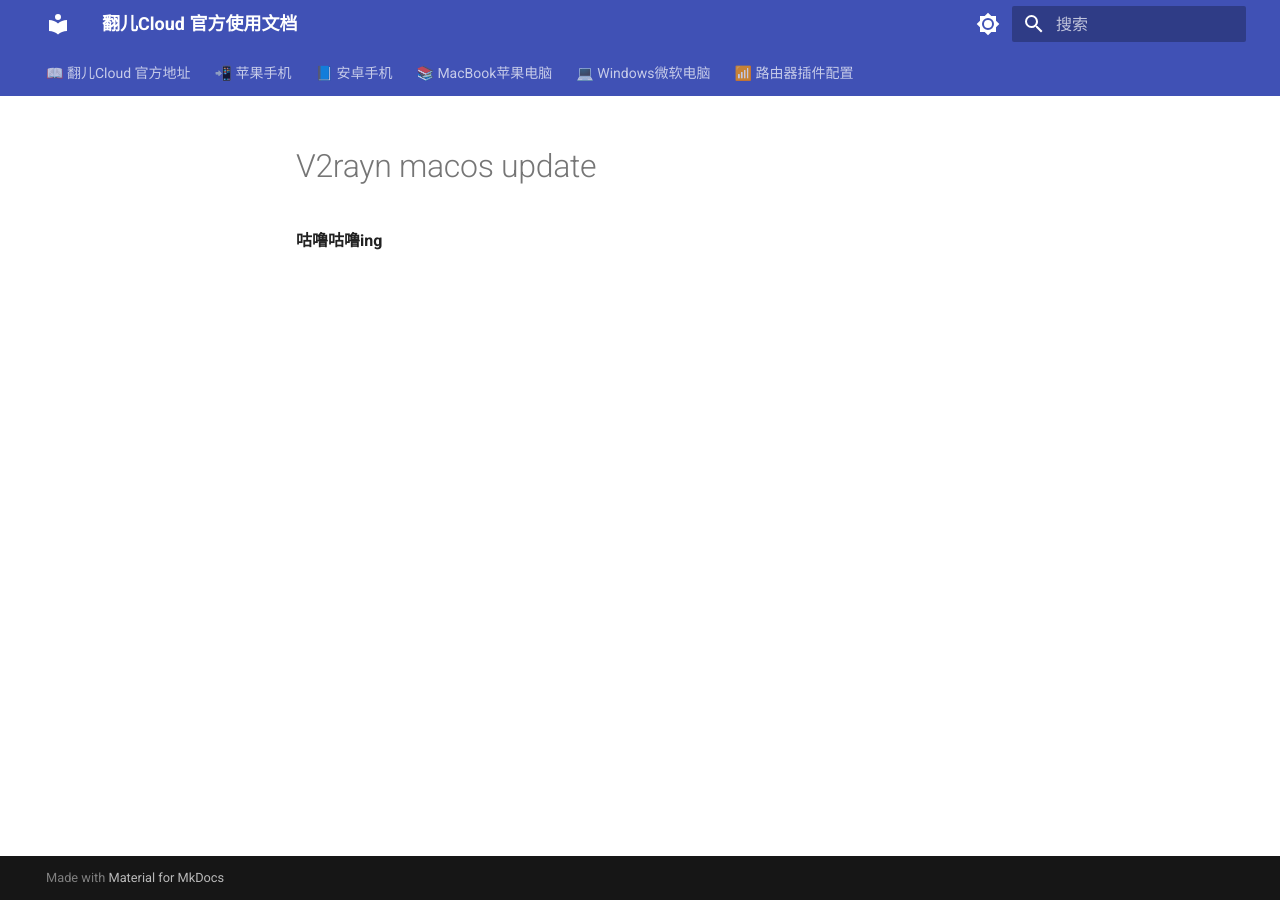
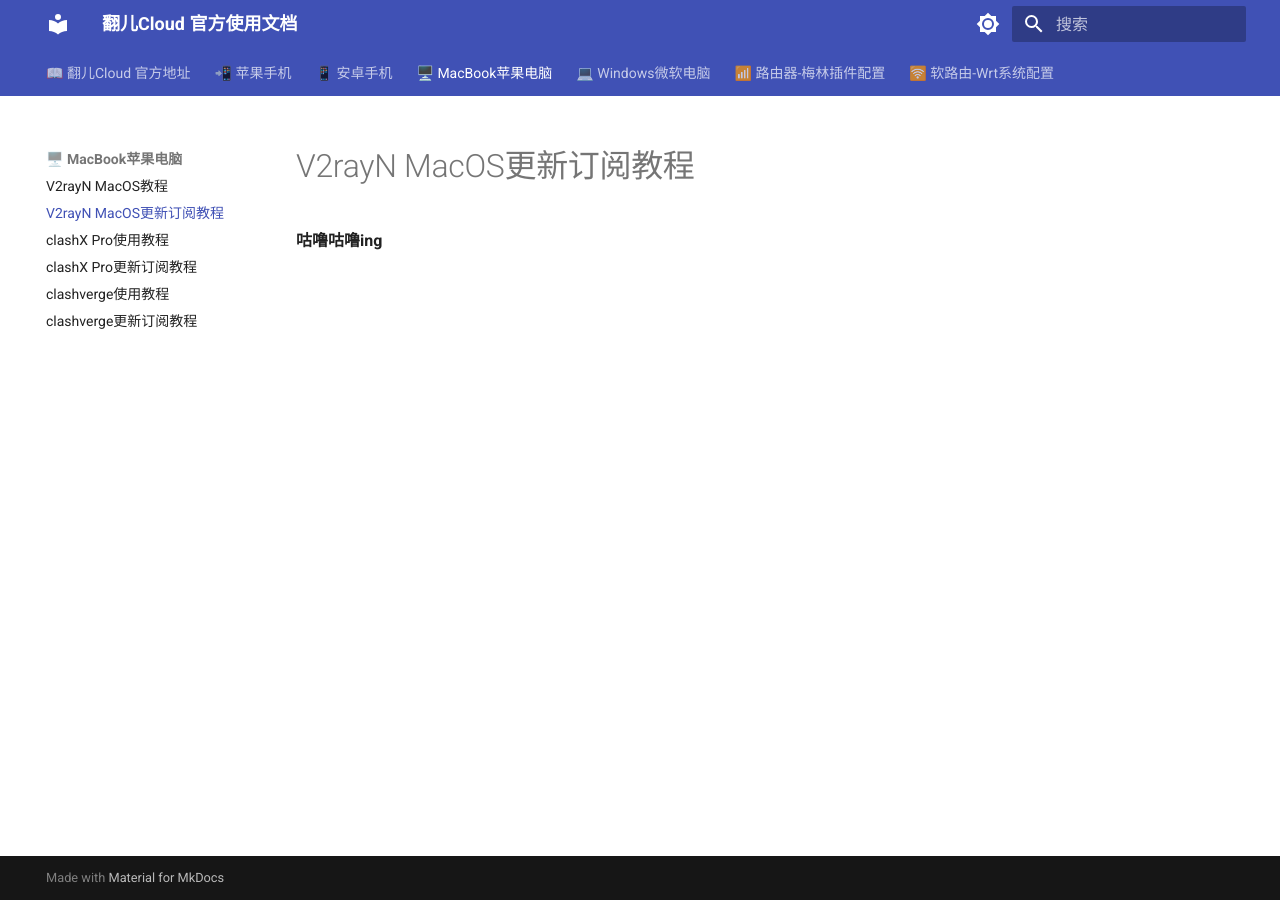
Before and after one commit to rockwall77/ifanrbook, an MkDocs documentation site: the page built from docs/MacBook/v2rayn-macos-update.md, in a window 1280 px wide. Built offline with MkDocs 1.6.1 and Material for MkDocs 9.7.7, drawn with Linux system fonts in a browser that asks for light colours; plug-ins that fetch from the network failed and are left out.

Commit message:
chore: 恢复并完善 mkdocs.yml 导航配置，锁定最终完美版本

```diff
--- a/mkdocs.yml
+++ b/mkdocs.yml
@@ -72,14 +72,16 @@
       - shadowrocket更新订阅教程: iPhone/iosgxdy.md
       - Stash 使用教程: iPhone/Stash.md
       - Stash 更新订阅教程: iPhone/Stash-update.md
-  - 📘 安卓手机:
+  - 📱 安卓手机:
       - Clash MetaForAndroid使用教程: Android/Clash-meta.md
       - Clash.Meta更新订阅教程: Android/Clashgengxindy.md
       - v2rayNG For Android使用教程: Android/v2rayNG.md
       - v2rayNG 更新订阅教程: Android/v2rayng-update.md
       - Surfboard 使用教程: Android/Surfboard.md
       - Surfboard 更新订阅教程: Android/Surfboard-updata.md
-  - 📚 MacBook苹果电脑:
+  - 🖥️ MacBook苹果电脑:
+      - V2rayN MacOS教程: MacBook/v2rayn-macos.md
+      - V2rayN MacOS更新订阅教程: MacBook/v2rayn-macos-update.md
       - clashX Pro使用教程: MacBook/clashXPro.md
       - clashX Pro更新订阅教程: MacBook/clashXPro-update.md
       - clashverge使用教程: MacBook/clashverge.md
@@ -89,6 +91,9 @@
       - Clash Verge更新订阅教程: Windows/gengxindingyue.md
       - v2rayN 使用教程: Windows/v2rayN.md
       - v2rayN 更新订阅教程: Windows/v2rayn-update.md
-  -   📶 路由器插件配置:
+  - 📶 路由器-梅林插件配置:
       - Helloworld 科学上网教程: Router/helloworld.md
       - MerlinClash 小猫咪教程: Router/Merlinclash.md
+  - 🛜 软路由-Wrt系统配置:
+      - OpenClash 插件: Wrouter/openclash.md
+      - PassWall 插件: Wrouter/PassWall.md
```
